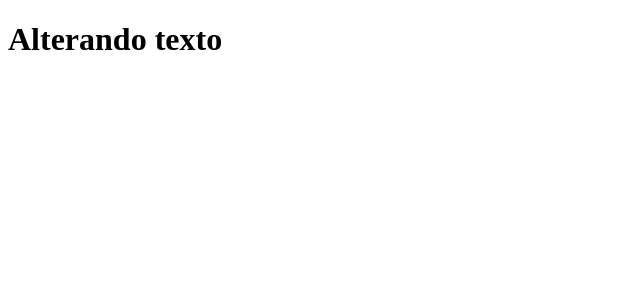
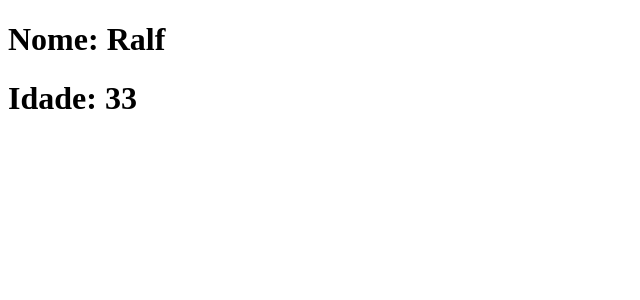
Before and after one commit to gpereira86/curso-vue-relembrando, a Vue app: page / in a window 1280 px wide. Shown: the top 300 px of the page, without its empty margins (0-640 px from the left). Built offline with nearby package versions, Linux system fonts and the light colour scheme.

Commit message:
Props estáticas

```diff
--- a/src/App.vue
+++ b/src/App.vue
@@ -9,10 +9,11 @@
   // import Exemplo06 from './componentes/Exemplo06Classe.vue'
   // import Exemplo08 from './componentes/Exemplo08Teclado.vue'
   // import Exemplo09 from './componentes/Exemplo09Enviar.vue'
-  import Exemplo10 from './componentes/Exemplo10Lifecycle.vue'
+  // import Exemplo10 from './componentes/Exemplo10Lifecycle.vue'
+  import Exemplo11 from './componentes/Exemplo11Props1.vue'
 </script>
 
 <!-- HTML -->
 <template>
-  <Exemplo10></Exemplo10>
+  <Exemplo11></Exemplo11>
 </template>
--- a/src/componentes/Exemplo11Props1.vue
+++ b/src/componentes/Exemplo11Props1.vue
@@ -1,14 +1,17 @@
 <!--
     PROPOS -> Propriedades.
+
+    A utilização de Props fornece uma comunicação entre componentes e podemos enviar informações estáticas, variáveis e funções.
 -->
 
 <!-- SCRIPT -->
 <script setup>
-  // Variável
+  // Importar componente
+  import Exemplo11Props2 from './Exemplo11Props2.vue';
 
 </script>
 
 <!-- HTML -->
 <template>
-
+    <Exemplo11Props2 nome="Ralf" idade="33"></Exemplo11Props2>
 </template>
--- a/src/componentes/Exemplo11Props2.vue
+++ b/src/componentes/Exemplo11Props2.vue
@@ -1,10 +1,12 @@
 <!-- SCRIPT -->
 <script setup>
-  // Variável
+  // ObterProps
+  const props = defineProps(['nome', 'idade']);
 
 </script>
 
 <!-- HTML -->
 <template>
-
+    <h1>Nome: {{ nome }}</h1>
+    <h1>Idade: {{ idade }}</h1>
 </template>
```
